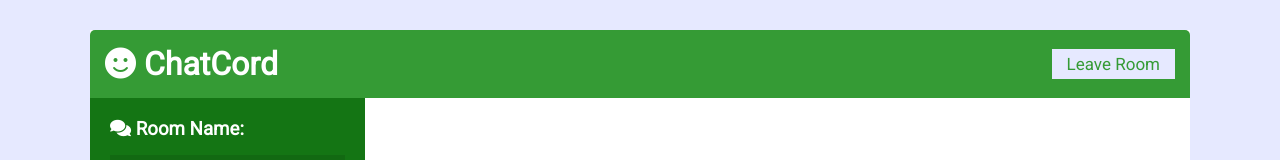
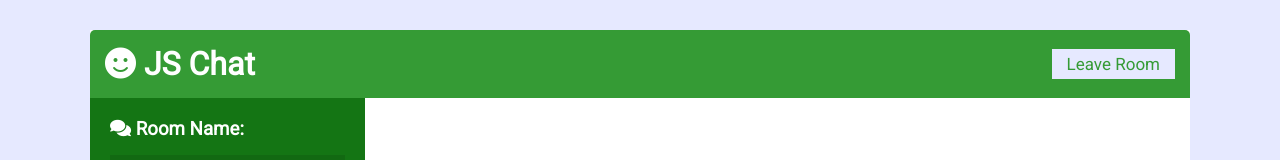
Before and after one commit to bryce-guglietti/js-chat-room, a website: page public/chat.html in a window 1280 px wide. Shown: the top 160 px of the page. Drawn offline with nearby package versions, Linux system fonts and the light colour scheme; no server answers.

Commit message:
Update chat.html

```diff
--- a/public/chat.html
+++ b/public/chat.html
@@ -5,12 +5,12 @@
   <meta name="viewport" content="width=device-width, initial-scale=1.0">
   <link rel="stylesheet" href="https://cdnjs.cloudflare.com/ajax/libs/font-awesome/5.12.1/css/all.min.css" integrity="sha256-mmgLkCYLUQbXn0B1SRqzHar6dCnv9oZFPEC1g1cwlkk=" crossorigin="anonymous" />
   <link rel="stylesheet" href="css/style.css">
-  <title>ChatCord App</title>
+  <title>JS Chat</title>
 </head>
 <body>
   <div class="chat-container">
     <header class="chat-header">
-      <h1><i class="fas fa-smile"></i> ChatCord</h1>
+      <h1><i class="fas fa-smile"></i> JS Chat</h1>
       <a href="index.html" class="btn">Leave Room</a>
     </header>
     <main class="chat-main">
```
